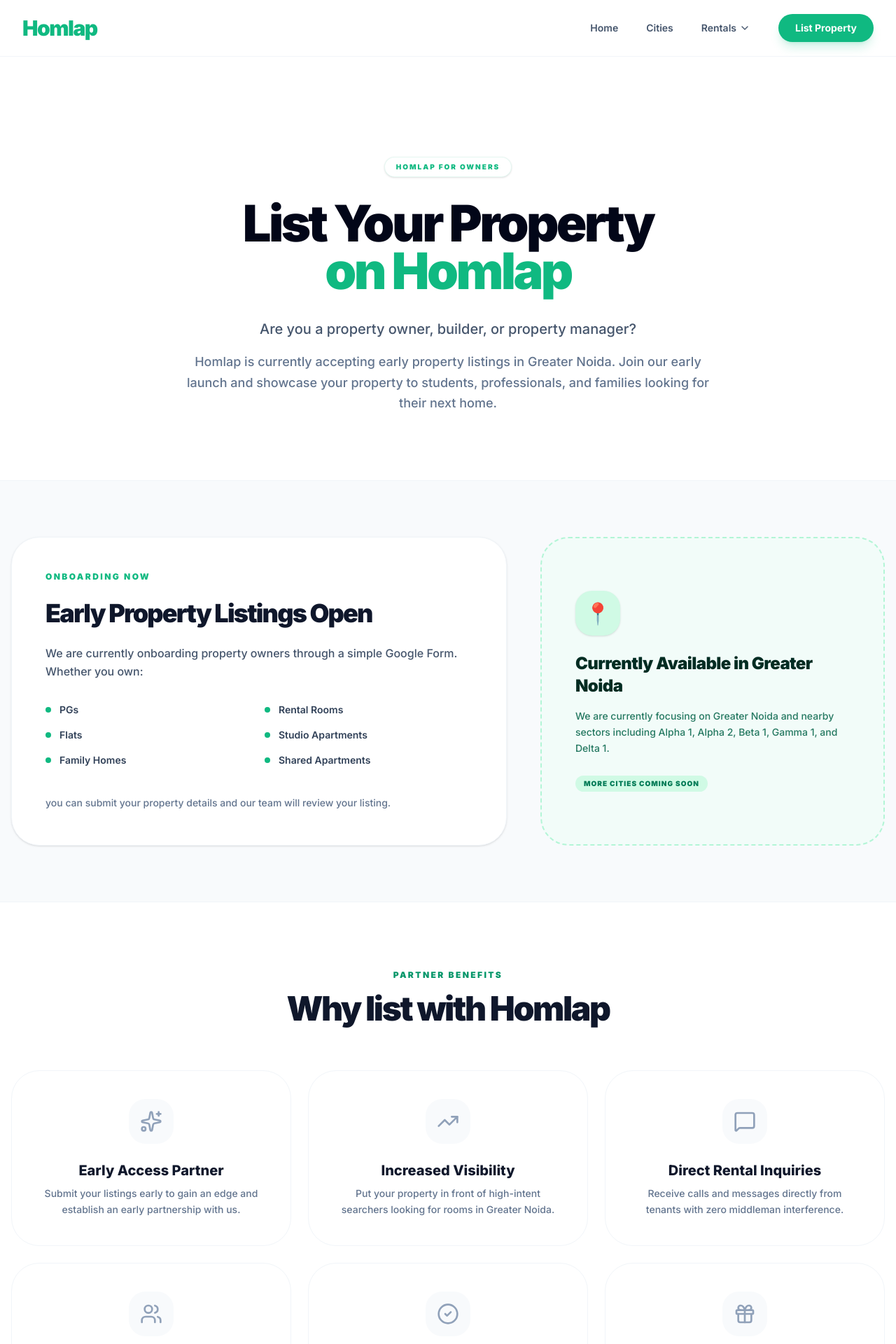
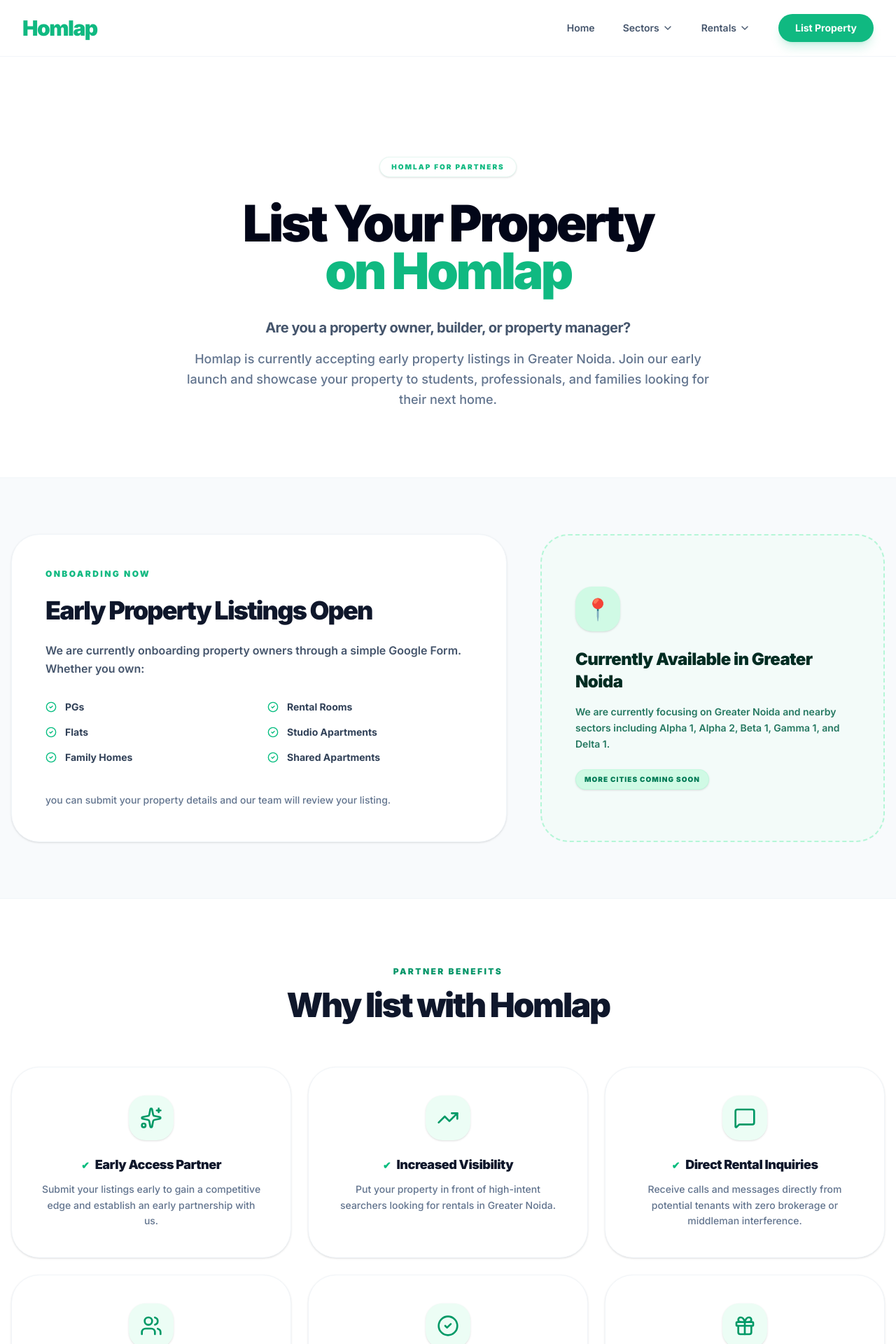
Before and after one commit to Genofogu/homlap, a React (Vite) app: page /list-property in a window 1280 px wide. Shown: the top 1920 px of the page at 70% size. Built offline with nearby package versions, Linux system fonts and the light colour scheme.

Commit message:
version 0.8.4.0

```diff
--- a/src/components/Navbar.tsx
+++ b/src/components/Navbar.tsx
@@ -2,7 +2,7 @@
 import { Link } from "react-router-dom";
 import { motion, AnimatePresence } from "motion/react";
 import { Menu, X, ChevronDown, ChevronUp } from "lucide-react";
-import { PROPERTY_TYPES } from "../constants/data";
+import { PROPERTY_TYPES, SECTORS } from "../constants/data";
 
 const Navbar = () => {
   const [mobileMenuOpen, setMobileMenuOpen] = useState(false);
@@ -26,12 +26,44 @@
               Home
             </Link>
 
-            <Link
-              to="/coming-soon"
-              className="text-sm font-semibold text-slate-600 hover:text-homlap transition-colors"
+            <div
+              className="relative group"
+              onMouseEnter={() => setActiveDropdown("sectors")}
+              onMouseLeave={() => setActiveDropdown(null)}
             >
-              Cities
-            </Link>
+              <button
+                className={`flex items-center text-sm font-semibold transition-colors ${activeDropdown === "sectors" ? "text-homlap" : "text-slate-600 hover:text-homlap"}`}
+              >
+                Sectors{" "}
+                {activeDropdown === "sectors" ? (
+                  <ChevronUp className="ml-1 w-4 h-4" />
+                ) : (
+                  <ChevronDown className="ml-1 w-4 h-4" />
+                )}
+              </button>
+              <AnimatePresence>
+                {activeDropdown === "sectors" && (
+                  <motion.div
+                    initial={{ opacity: 0, y: 10 }}
+                    animate={{ opacity: 1, y: 0 }}
+                    exit={{ opacity: 0, y: 5 }}
+                    className="absolute left-1/2 -translate-x-1/2 mt-4 w-[240px] bg-white rounded-2xl shadow-xl border border-slate-100 p-4 z-[60]"
+                  >
+                    <div className="space-y-2 text-left">
+                      {SECTORS.map((sector) => (
+                        <Link
+                          key={sector.name}
+                          to="/coming-soon"
+                          className="block px-3 py-2 text-sm font-medium text-slate-600 hover:bg-homlap-light hover:text-homlap rounded-lg transition-colors"
+                        >
+                          {sector.name}
+                        </Link>
+                      ))}
+                    </div>
+                  </motion.div>
+                )}
+              </AnimatePresence>
+            </div>
 
             <div
               className="relative group"
@@ -101,9 +133,23 @@
           <Link to="/" className="block text-xl font-bold">
             Home
           </Link>
-          <Link to="/coming-soon" className="block text-xl font-bold">
-            Cities
-          </Link>
+          <div className="space-y-4 pt-2 border-t border-slate-50">
+            <p className="text-xs font-black text-slate-400 uppercase tracking-widest">
+              SECTORS
+            </p>
+            <div className="grid grid-cols-2 gap-4">
+              {SECTORS.map((sector) => (
+                <Link
+                  key={sector.name}
+                  to="/coming-soon"
+                  onClick={() => setMobileMenuOpen(false)}
+                  className="text-sm font-medium text-slate-600 hover:text-homlap transition-colors"
+                >
+                  {sector.name}
+                </Link>
+              ))}
+            </div>
+          </div>
           <Link
             to="/list-property"
             onClick={() => setMobileMenuOpen(false)}
--- a/src/pages/ListPropertyPage.tsx
+++ b/src/pages/ListPropertyPage.tsx
@@ -13,6 +13,15 @@
 const ListPropertyPage = () => {
   useEffect(() => {
     window.scrollTo(0, 0);
+    // Programmatic SEO title & meta description updates
+    document.title = "List Your Property | HOMLAP — Zero Brokerage Rentals";
+    const metaDesc = document.querySelector('meta[name="description"]');
+    if (metaDesc) {
+      metaDesc.setAttribute(
+        "content",
+        "Onboard your PG, flat, studio apartment, or room in Greater Noida on HOMLAP. Connect directly with tenants, enjoy direct inquiries, and get early access benefits."
+      );
+    }
   }, []);
 
   return (
@@ -27,13 +36,13 @@
             transition={{ duration: 0.6 }}
           >
             <span className="inline-block bg-white px-4 py-1.5 rounded-full text-[10px] font-black uppercase tracking-[0.2em] text-homlap border border-homlap/10 mb-8 shadow-sm">
-              HOMLAP FOR OWNERS
+              HOMLAP FOR PARTNERS
             </span>
             <h1 className="text-5xl md:text-7xl font-black text-slate-950 leading-[0.95] mb-8 tracking-tighter">
               List Your Property <br />
               <span className="text-homlap">on Homlap</span>
             </h1>
-            <p className="text-lg md:text-xl text-slate-600 max-w-2xl mx-auto mb-4 font-medium leading-relaxed">
+            <p className="text-lg md:text-xl text-slate-600 max-w-2xl mx-auto mb-4 font-bold tracking-tight">
               Are you a property owner, builder, or property manager?
             </p>
             <p className="text-base md:text-lg text-slate-500 max-w-3xl mx-auto font-medium leading-relaxed">
@@ -56,10 +65,10 @@
                 <h2 className="text-3xl md:text-4xl font-black text-slate-900 tracking-tighter">
                   Early Property Listings Open
                 </h2>
-                <p className="text-slate-600 font-medium leading-relaxed">
+                <p className="text-slate-600 font-semibold leading-relaxed">
                   We are currently onboarding property owners through a simple Google Form. Whether you own:
                 </p>
-                <ul className="grid grid-cols-2 gap-4 pt-2">
+                <ul className="grid grid-cols-2 gap-x-6 gap-y-4 pt-2">
                   {[
                     "PGs",
                     "Rental Rooms",
@@ -68,8 +77,8 @@
                     "Family Homes",
                     "Shared Apartments"
                   ].map((item, idx) => (
-                    <li key={idx} className="flex items-center space-x-3 text-slate-700 font-semibold text-sm">
-                      <span className="w-2 h-2 rounded-full bg-homlap"></span>
+                    <li key={idx} className="flex items-center space-x-3 text-slate-700 font-bold text-sm">
+                      <CheckCircle2 className="w-4 h-4 text-emerald-500 flex-shrink-0" />
                       <span>{item}</span>
                     </li>
                   ))}
@@ -81,7 +90,7 @@
             </div>
 
             {/* Availability Column */}
-            <div className="lg:col-span-5 bg-emerald-50/50 p-10 md:p-12 rounded-[2.5rem] border-2 border-dashed border-emerald-200/80 flex flex-col justify-center space-y-6">
+            <div className="lg:col-span-5 bg-emerald-50/40 p-10 md:p-12 rounded-[2.5rem] border-2 border-dashed border-emerald-200/80 flex flex-col justify-center space-y-6">
               <div className="w-16 h-16 rounded-[1.5rem] bg-emerald-100 flex items-center justify-center text-3xl shadow-sm">
                 📍
               </div>
@@ -89,11 +98,11 @@
                 <h3 className="text-2xl font-black text-emerald-950 tracking-tight">
                   Currently Available in Greater Noida
                 </h3>
-                <p className="text-emerald-800/85 font-medium leading-relaxed text-sm">
+                <p className="text-emerald-800/85 font-semibold leading-relaxed text-sm">
                   We are currently focusing on Greater Noida and nearby sectors including Alpha 1, Alpha 2, Beta 1, Gamma 1, and Delta 1.
                 </p>
                 <div className="pt-2">
-                  <span className="inline-block px-3 py-1 rounded-full text-[10px] font-black uppercase tracking-widest bg-emerald-100 text-emerald-700">
+                  <span className="inline-block px-3 py-1.5 rounded-full text-[10px] font-black uppercase tracking-widest bg-emerald-100 text-emerald-700 shadow-sm border border-emerald-200/30">
                     More cities coming soon
                   </span>
                 </div>
@@ -119,17 +128,17 @@
             {[
               {
                 title: "Early Access Partner",
-                desc: "Submit your listings early to gain an edge and establish an early partnership with us.",
+                desc: "Submit your listings early to gain a competitive edge and establish an early partnership with us.",
                 icon: Sparkles,
               },
               {
                 title: "Increased Visibility",
-                desc: "Put your property in front of high-intent searchers looking for rooms in Greater Noida.",
+                desc: "Put your property in front of high-intent searchers looking for rentals in Greater Noida.",
                 icon: TrendingUp,
               },
               {
                 title: "Direct Rental Inquiries",
-                desc: "Receive calls and messages directly from tenants with zero middleman interference.",
+                desc: "Receive calls and messages directly from potential tenants with zero brokerage or middleman interference.",
                 icon: MessageSquare,
               },
               {
@@ -144,7 +153,7 @@
               },
               {
                 title: "Free During Early Launch",
-                desc: "List and promote your property completely free of charge during our initial rollout.",
+                desc: "List and promote your property completely free of charge during our initial rollout phase.",
                 icon: Gift,
               },
             ].map((point, idx) => (
@@ -155,15 +164,18 @@
                   borderColor: "#10B981",
                   backgroundColor: "#ECFDF5",
                 }}
-                className="p-8 md:p-10 rounded-[2.5rem] border border-slate-100 bg-white transition-all group flex flex-col items-center text-center space-y-6"
+                className="p-8 md:p-10 rounded-[2.5rem] border border-slate-100 bg-white transition-all group flex flex-col items-center text-center space-y-6 shadow-sm"
               >
-                <div className="w-16 h-16 rounded-[1.5rem] bg-slate-50 flex items-center justify-center group-hover:bg-white transition-colors">
-                  <point.icon className="w-8 h-8 text-slate-400 group-hover:text-homlap transition-colors" />
+                <div className="w-16 h-16 rounded-[1.5rem] bg-emerald-50 text-emerald-600 flex items-center justify-center transition-all group-hover:bg-white group-hover:shadow-md shadow-sm">
+                  <point.icon className="w-8 h-8" />
                 </div>
-                <div>
-                  <h3 className="text-xl font-extrabold text-slate-900 mb-2">
-                    {point.title}
-                  </h3>
+                <div className="space-y-3">
+                  <div className="flex items-center justify-center space-x-2">
+                    <span className="text-emerald-500 font-extrabold text-sm">✔</span>
+                    <h3 className="text-lg font-black text-slate-900 tracking-tight leading-tight">
+                      {point.title}
+                    </h3>
+                  </div>
                   <p className="text-sm font-medium text-slate-500 leading-relaxed">
                     {point.desc}
                   </p>
@@ -185,7 +197,7 @@
               <h2 className="text-4xl md:text-6xl font-black text-white tracking-tighter leading-tight">
                 Ready to List Your Property?
               </h2>
-              <p className="text-lg text-white/90 font-medium max-w-xl mx-auto leading-relaxed">
+              <p className="text-lg text-white/95 font-medium max-w-xl mx-auto leading-relaxed">
                 Complete our property submission form and become one of the first property partners on Homlap.
               </p>
               <div className="pt-4">
@@ -201,7 +213,7 @@
               </div>
 
               <div className="pt-8 border-t border-white/20">
-                <p className="text-xs text-white/70 font-semibold max-w-lg mx-auto leading-relaxed">
+                <p className="text-xs text-white/80 font-bold max-w-lg mx-auto leading-relaxed">
                   After submitting the form, our team may contact you for verification before publishing your property.
                 </p>
               </div>
```
Also changed, not shown: src/components/Footer.tsx (+11 -7 lines).
